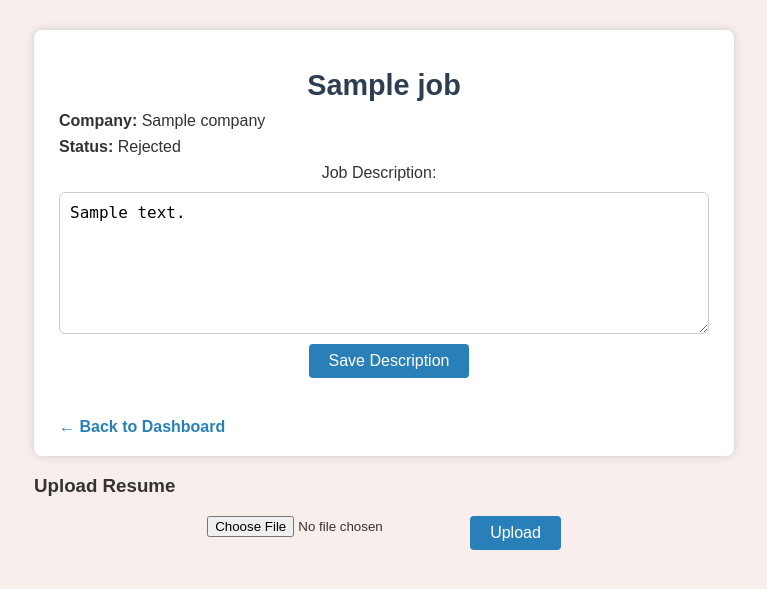
After one commit to Vincent66875/Job-Helper-Tool, a FastAPI app: template app/templates/job_detail.html in a window 1280 px wide. The commit adds this page. Shown: the top 589 px of the page, without its empty margins (256-1023 px from the left). Run offline with FastAPI, Linux system fonts and the light colour scheme; the template is opened without the code that fills it: most values are stand-ins (such as "Sample title", 1, 10 or a date in 2020).

Commit message:
Job detail page + resume analyzer(Ongoing)

```diff
--- a/app/main.py
+++ b/app/main.py
@@ -6,3 +6,4 @@ from app.routes import jobs
 
 app = FastAPI()
 app.include_router(jobs.router)
+app.mount("/static", StaticFiles(directory="static"), name="static")
--- a/app/models/schemas.py
+++ b/app/models/schemas.py
@@ -7,8 +7,9 @@ class Job(BaseModel):
     user_id: str
     title: str
     company: str
-    status: Literal["Applied", "Interviewing", "Offer", "Rejected"]
+    status: Literal["Applying", "Applied", "Interviewing", "Offer", "Rejected"]
     created_at: str
+    description: str
 class User(BaseModel):
     user_id: str
     name: str
--- /dev/null
+++ b/app/routes/jobs.py
@@ -0,0 +1,86 @@
+# app/routes/job.py
+from fastapi import APIRouter, Form, Request, Depends, UploadFile, File
+from fastapi.responses import RedirectResponse, HTMLResponse
+from fastapi.templating import Jinja2Templates
+from app.db import crud
+from app.models.schemas import Job
+import fitz
+import os
+from sklearn.feature_extraction.text import TfidfVectorizer
+from sklearn.metrics.pairwise import cosine_similarity
+from transformers import AutoTokenizer, AutoModel
+import torch
+
+templates = Jinja2Templates(directory="app/templates")
+router = APIRouter()
+dummy_user_id = "user_123"
+tokenizer = AutoTokenizer.from_pretrained("sentence-transformer/all-MiniLM-L6-v2")
+model = AutoModel.from_pretrained("sentence-transformers/all-MiniLM-L6-v2")
+
+@router.get("/jobs")
+def list_jobs():
+    return crud.get_all_job()
+
+@router.post("/jobs")
+def create_job(title: str = Form(...), company: str = Form(...), status: str = Form(...)):
+    crud.create_job(dummy_user_id, title, company, status)
+    return RedirectResponse(url="/dashboard", status_code=303)
+
+@router.post("/jobs/delete/{job_id}")
+def delete_job(job_id: str):
+    crud.delete_job(dummy_user_id, job_id)
+    return RedirectResponse(url="/dashboard", status_code=303)
+
+@router.post("/jobs/update/{job_id}")
+def update_job(job_id: str, status: str = Form(...)):
+    crud.update_job_status(dummy_user_id, job_id, status)
+    return RedirectResponse(url="/dashboard", status_code=303)
+
+@router.get("/dashboard", response_class=HTMLResponse)
+async def show_dashboard(request: Request):
+    jobs = crud.get_jobs_by_user(dummy_user_id)
+    return templates.TemplateResponse("dashboard.html", {"request": request, "jobs": jobs})
+
+@router.get("/jobs/{job_id}", response_class=HTMLResponse)
+def job_detail(job_id: str, request: Request):
+    job = crud.get_job_by_id(dummy_user_id, job_id)
+    if not job:
+        return HTMLResponse(content="Job not found", status_code=404)
+    return templates.TemplateResponse("job_detail.html", {"request": request, "job": job})
+
+@router.post("/jobs/update_description/{job_id}")
+def update_job_description(job_id: str, description: str = Form(...)):
+    crud.update_job_description(dummy_user_id, job_id, description)
+    return RedirectResponse(url=f"/jobs/{job_id}", status_code=303)
+
+@router.post("/jobs/upload_resume/{job_id}")
+async def upload_resume(job_id: str, resume: UploadFile = File(...)):
+    upload_dir = "uploads"
+    os.makedirs(upload_dir, exist_ok=True)
+    file_path = os.path.join(upload_dir, f"{job_id}_{resume.filename}")
+    with open(file_path, "wb") as f:
+        f.write(await resume.read())
+    return RedirectResponse(url=f"/jobs/{job_id}", status_code=303)
+
+def extract_resume_text(file_path: str) -> str:
+    doc = fitz.open(file_path)
+    text = ""
+    for page in doc:
+        text += page.get_text()
+    return text
+# term frequency inverse Doc frequency
+def compute_similarity(text1, text2):
+    tfidf = TfidfVectorizer(stop_words='english')
+    tfidf_matrix = tfidf.fit_transform([text1, text2])
+    sim = cosine_similarity(tfidf_matrix[0:1], tfidf_matrix[0:2])
+    return sim[0][0]
+#convert text to embeding
+def embed(text):
+    imputs = tokenizer(text, return_tensors = "pt", padding = True, truncation = True)
+    with torch.no_grad():
+        outputs = model(**input)
+    return outputs.last_hidden_state.mean(dim=1)
+def compute_bert_similarity(text1, text2):
+    embed1 = embed(text1)
+    embed2 = embed(text2)
+    return torch.nn.functional.cosine_similarity(embed1, embed2)
--- /dev/null
+++ b/app/templates/job_detail.html
@@ -0,0 +1,29 @@
+<!DOCTYPE html>
+<html lang="en">
+<head>
+    <meta charset="UTF-8">
+    <title>{{ job.title }}</title>
+    <link rel="stylesheet" href="../../static/css/styles.css">
+</head>
+<body>
+  <div class="job-detail-container">
+    <h1>{{ job.title }}</h1>
+    <p><strong>Company:</strong> {{ job.company }}</p>
+    <p><strong>Status:</strong> {{ job.status }}</p>
+
+    <form action="/jobs/update_description/{{ job.job_id }}" method="post">
+      <label for="description">Job Description:</label><br>
+      <textarea name="description">{{ job.description or "" }}</textarea><br>
+      <button type="submit">Save Description</button>
+    </form>
+
+    <a class="back-link" href="/dashboard">← Back to Dashboard</a>
+  </div>
+  <h3>Upload Resume</h3>
+    <form action="/jobs/upload_resume/{{ job.job_id }}" method="post" enctype="multipart/form-data">
+    <input type="file" name="resume" accept=".pdf,.doc,.docx" required />
+    <button type="submit">Upload</button>
+  </form>
+</body>
+
+</html>
--- a/static/css/styles.css
+++ b/static/css/styles.css
@@ -0,0 +1,161 @@
+/* styles.css */
+
+body {
+  font-family: Arial, sans-serif;
+  max-width: 700px;
+  margin: 30px auto;
+  padding: 0 20px;
+  background-color: #F8EEEC;
+  color: #333;
+}
+
+h1 {
+  text-align: center;
+  color: #2c3e50;
+}
+
+form {
+  display: flex;
+  gap: 10px;
+  flex-wrap: wrap;
+  justify-content: center;
+  margin-bottom: 20px;
+}
+
+input[type="text"], select {
+  padding: 8px 12px;
+  font-size: 1rem;
+  border: 1px solid #ccc;
+  border-radius: 4px;
+  flex: 1 1 150px;
+  min-width: 150px;
+}
+
+button {
+  padding: 8px 20px;
+  background-color: #2980b9;
+  color: white;
+  border: none;
+  border-radius: 4px;
+  font-size: 1rem;
+  cursor: pointer;
+  transition: background-color 0.3s ease;
+}
+
+button:hover {
+  background-color: #3498db;
+}
+
+hr {
+  margin: 30px 0;
+  border: none;
+  border-top: 1px solid #ccc;
+}
+
+h2 {
+  color: #34495e;
+  margin-bottom: 15px;
+}
+
+ul {
+  list-style-type: none;
+  padding-left: 0;
+}
+
+li {
+  background-color: white;
+  margin-bottom: 10px;
+  padding: 12px 15px;
+  border-radius: 5px;
+  box-shadow: 0 0 5px #ddd;
+  font-weight: 500;
+  color: #2c3e50;
+}
+.job-list {
+  list-style-type: none;
+  padding: 0;
+}
+
+.job-item {
+  display: flex;
+  align-items: center;
+  gap: 12px;
+  margin-bottom: 12px;
+  background-color: #C1C7C9;
+  padding: 10px;
+  border-radius: 6px;
+}
+
+.job-info {
+  flex-grow: 1;
+  font-weight: 500;
+}
+
+.job-form {
+  display: inline;
+}
+
+.job-select {
+  padding: 4px;
+  border-radius: 4px;
+  border: 1px solid #ccc;
+}
+
+.job-button {
+  padding: 4px 8px;
+  margin-left: 4px;
+  border: none;
+  border-radius: 4px;
+  cursor: pointer;
+}
+
+.job-button.update {
+  background-color: #4CAF50;
+  color: white;
+}
+
+.job-button.delete {
+  background-color: #f44336;
+  color: white;
+}
+
+.job-detail-container {
+  background-color: white;
+  padding: 20px 25px;
+  border-radius: 8px;
+  box-shadow: 0 0 8px #ccc;
+  margin-top: 30px;
+}
+
+.job-detail-container h1 {
+  color: #2c3e50;
+  font-size: 1.8rem;
+  margin-bottom: 10px;
+}
+
+.job-detail-container p {
+  font-size: 1rem;
+  margin: 8px 0;
+}
+
+textarea {
+  width: 100%;
+  padding: 10px;
+  font-size: 1rem;
+  border-radius: 6px;
+  border: 1px solid #ccc;
+  resize: vertical;
+  min-height: 120px;
+}
+
+.back-link {
+  display: inline-block;
+  margin-top: 20px;
+  color: #2980b9;
+  text-decoration: none;
+  font-weight: bold;
+}
+
+.back-link:hover {
+  text-decoration: underline;
+}
```
Also changed, not shown: app/db/crud.py (+36 -5 lines), app/routes/job.py (deleted, +0 -28 lines), app/templates/dashboard.html (+23 -9 lines), requirements.txt (+35 -4 lines), test/test.py (added, +7 -0 lines), test/test_database.py (added, +17 -0 lines), test/test_dynamodb.py (deleted, +0 -8 lines), app/__init__.py (deleted), test/test_jobs.py (deleted), 1 other file.
